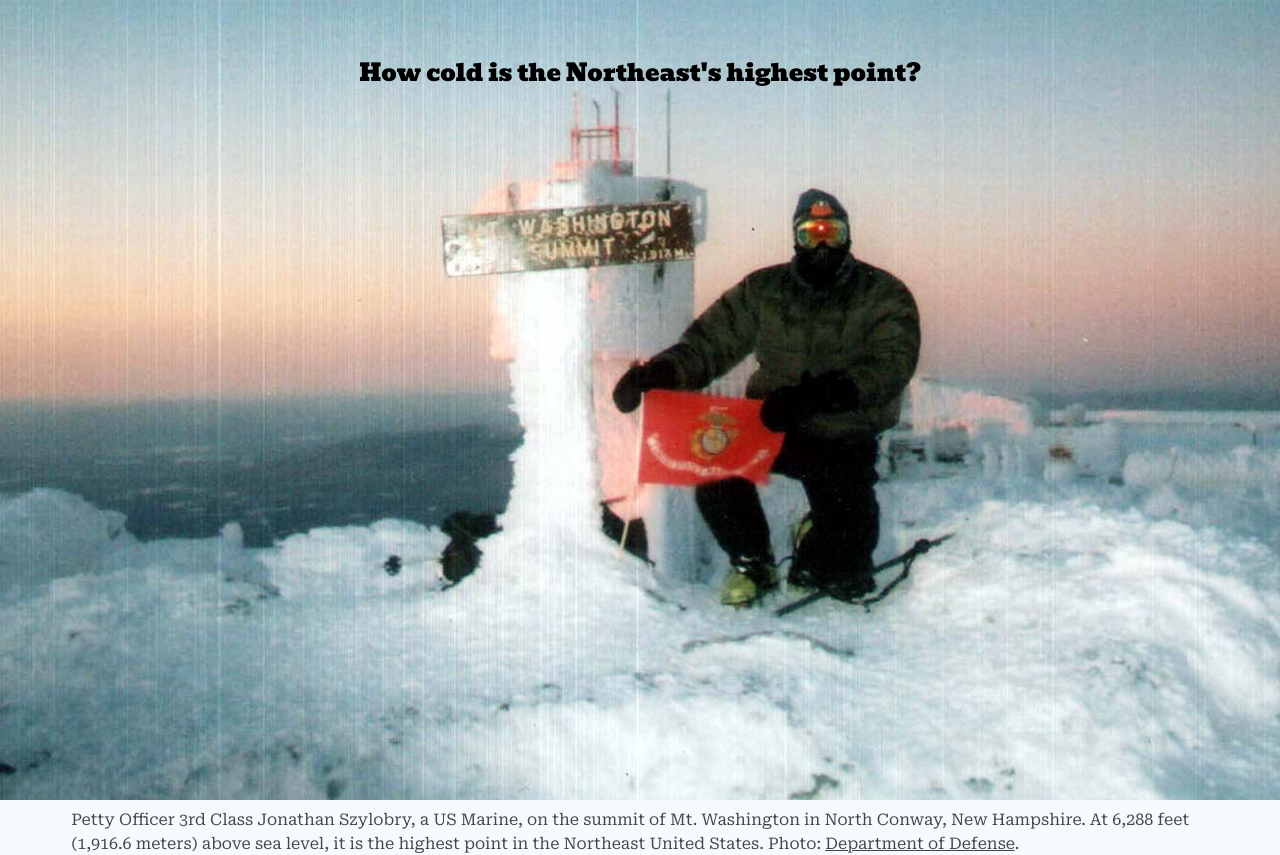
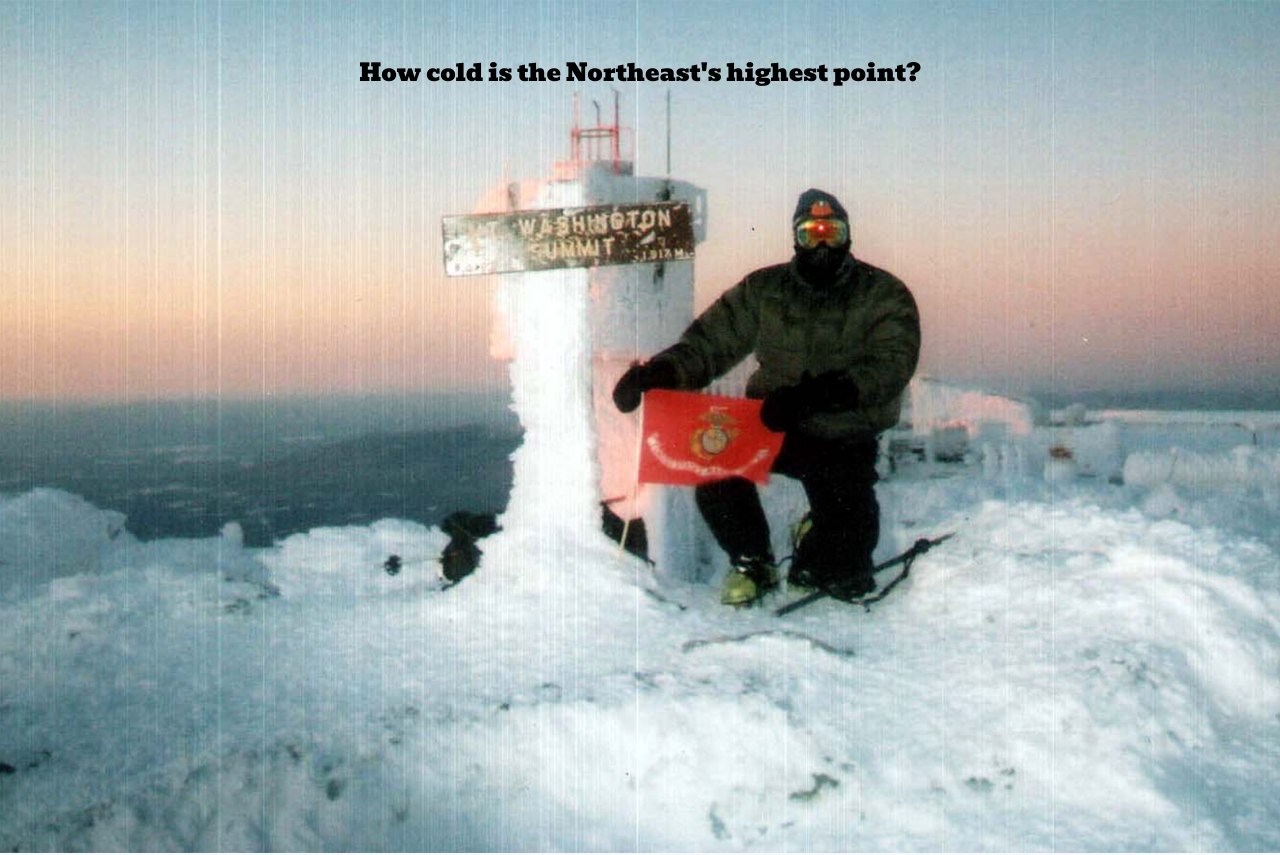
Before and after one commit to seankelliher/mt-washington-temps, a Vue app: page / in a window 1280 px wide. Shown: the top 855 px of the page. Built offline with nearby package versions, Linux system fonts and the light colour scheme.

Commit message:
Remove bg image. Add src into component.

```diff
--- a/src/components/PanoImage.vue
+++ b/src/components/PanoImage.vue
@@ -8,7 +8,11 @@
         </div>
 
         <figure class="pano-img">
-            <!-- image added as background img -->
+            <img
+                src="/mount-washington-summit-dept-defense.jpg"
+                alt="ADD ALT TEXT"
+                class="img-src"
+            >
             <figcaption hidden>Summit of Mount Washington covered in snow and ice.</figcaption>
         </figure>
     </div>
```
